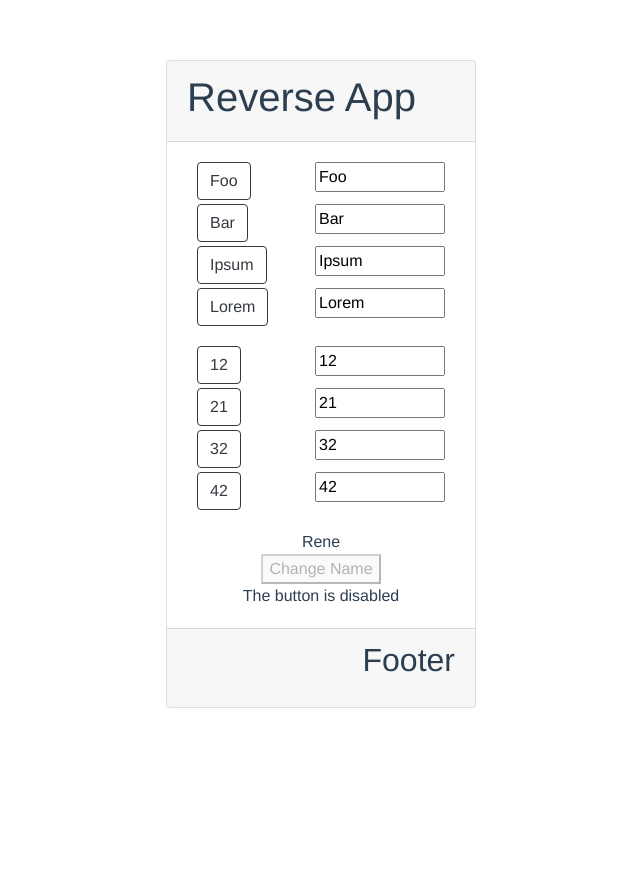
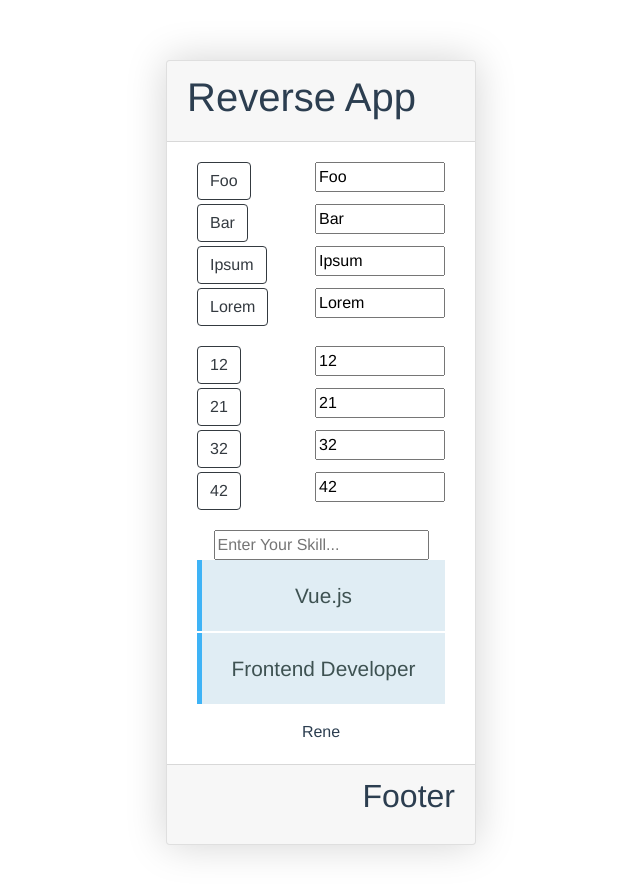
Before and after one commit to renebitter/vue-reverseapp-proj, a Vue app: page / in a window 1280 px wide. Shown: the whole page, without its empty margins (319-959 px from the left). Before the commit the page ends 800 px from the top, so only its background shows below. Built offline with nearby package versions, Linux system fonts and the light colour scheme; a small style sheet from the web is missing.

Commit message:
added form validation & css animation

```diff
--- a/package.json
+++ b/package.json
@@ -8,6 +8,7 @@
     "lint": "vue-cli-service lint"
   },
   "dependencies": {
+    "vee-validate": "^2.1.5",
     "vue": "^2.5.21"
   },
   "devDependencies": {
--- a/src/components/Content.vue
+++ b/src/components/Content.vue
@@ -19,17 +19,44 @@
           </ul>
       </div>
 
+      <div class="input-list">
+          <form @submit.prevent="addSkill">
+              <input type="text" placeholder="Enter Your Skill..." v-model="skill" v-validate="'min:5'" name="skill">
+
+                  <transition name="alert-in" enter-active-class="animated flipInX" leave-active-class="animated flipOutX">
+                      <p class="alert" v-if="errors.has('skill')">{{errors.first('skill')}}</p>
+                  </transition>
+
+
+              <!--<input type="checkbox" id="checkbox" v-model="checked">-->
+              <ul>
+                  <transition-group name="list" enter-active-class="animated bounceInUp" leave-active-class="animated bounceOutDown">
+                      <!--using :key'index' will not work-->
+                      <li v-for="(data, index) in skills" :key='data'>{{data.skill}}</li>
+                  </transition-group>
+              </ul>
+          </form>
+      </div>
+
       <div>
           {{name}}
       </div>
 
       <div>
-          <button @click="changeName()" v-bind:disabled="btnState">Change Name</button>
-          <div>
-              {{ btnState ? 'The button is disabled' : 'The button is active'}}
-          </div>
+
+          <!--<div class="input-group mb-3">-->
+              <!--<div class="input-group-append">-->
+                  <!--<div class="input-group-text">-->
+                      <!--<button @click="changeName()" v-bind:disabled="btnState">Change Name</button>-->
+                      <!--<input @click="enableButton" type="checkbox" id="checkbox2" v-model="checked">-->
+                      <!--<label for="checkbox2">{{ checked }}</label>-->
+                      <!--{{ btnState ? 'The button is disabled' : 'The button is active'}}-->
+                      <!--&lt;!&ndash;v-if="this.checked ? btnState = false : btnState = true"&ndash;&gt;-->
+                  <!--</div>-->
+              <!--</div>-->
+          <!--</div>-->
+
       </div>
-
 
   </div>
 </template>
@@ -43,7 +70,13 @@ export default {
     // },
     data() {
         return {
+            skill: "",
+            skills: [
+                {"skill": "Vue.js"},
+                {"skill": "Frontend Developer"}
+            ],
             name: 'Rene',
+            checked: false,
             btnState: true,
             items: [
                 { message: 'Foo' },
@@ -67,13 +100,88 @@ export default {
         },
         changeName: function () {
           console.log("Change Name")
+        },
+        enableButton: function () {
+            //
+            // if(#checkbox2 = checked){
+            //     return btnState = false;
+            // } else {
+            //     return btnState = true;
+            // }
+            console.log("Checkbox")
+        },
+        addSkill(){
+            this.$validator.validateAll().then((result) => {
+                if (result){
+                    this.skills.push({skill: this.skill})
+                    this.skill = '';
+                    console.log("addSkill: " + this.checked)
+                }else{
+                    console.log("not valid")
+                }
+            })
+
         }
     }
 }
 
 </script>
 <style>
-  .w-130{
+    @import "https://cdn.jsdelivr.net/npm/animate.css@3.5.1";
+
+    .w-130{
     width: 130px;
-  }
+    }
+
+    /*ul {*/
+      /*margin: 0;*/
+      /*padding: 0;*/
+      /*list-style-type: none;*/
+    /*}*/
+
+    .input-list ul li {
+      padding: 20px;
+      font-size: 1.3em;
+      background-color: #E0EDF4;
+      border-left: 5px solid #3EB3F6;
+      margin-bottom: 2px;
+      color: #3E5252;
+    }
+
+    .input-list p {
+      text-align:center;
+      padding: 30px 0;
+      color: gray;
+    }
+
+    .card {
+      box-shadow: 0px 0px 40px lightgray;
+    }
+
+    /*.alert {*/
+      /*background: #fdf2ce;*/
+      /*font-weight: bold;*/
+      /*display: inline-block;*/
+      /*padding: 5px;*/
+      /*margin-top: -20px;*/
+    /*}*/
+
+    .alert-in-enter-active {
+      animation: bounce-in .5s;
+    }
+    .alert-in-leave-active {
+      animation: bounce-in .5s reverse;
+    }
+    @keyframes bounce-in {
+      0% {
+          transform: scale(0);
+      }
+      50% {
+          transform: scale(1.5);
+      }
+      100% {
+          transform: scale(1);
+      }
+    }
+
 </style>
--- /dev/null
+++ b/src/components/Content/style.css
@@ -0,0 +1,3 @@
+/*.w-130{*/
+    /*width: 130px;*/
+/*}*/
--- a/src/main.js
+++ b/src/main.js
@@ -1,9 +1,11 @@
 import Vue from 'vue'
 import App from './App.vue'
+import VeeValidate from 'vee-validate'
+
 // import router from './router'
-
 // import template from './template.html'
 
+Vue.use(VeeValidate);
 Vue.config.productionTip = false
 
 new Vue({
```
Also changed, not shown: src/components/Content/index.js (added, +32 -0 lines), src/components/Content/template.html (added, +14 -0 lines), src/router/index.js (added, +19 -0 lines), src/template.html (added, +8 -0 lines), 1 other file (tests, documents, lock files or other folders).
